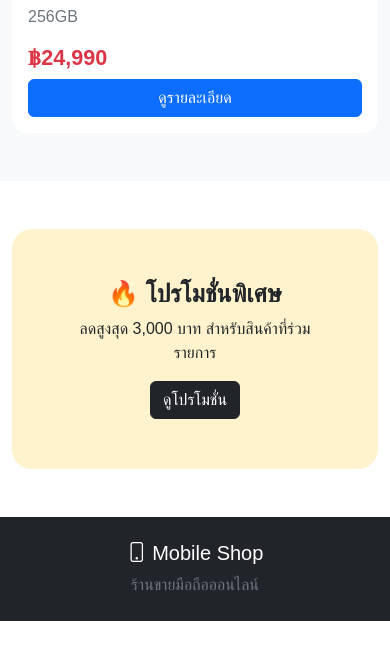
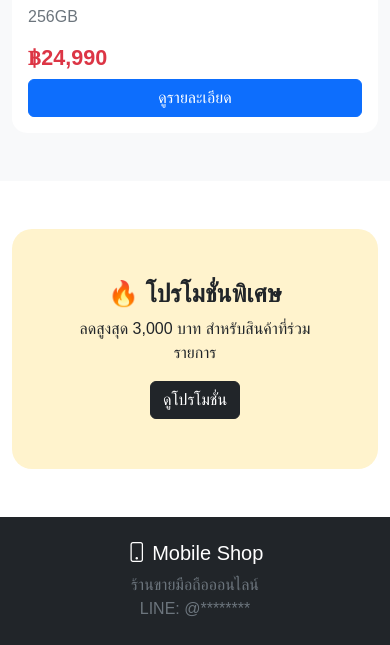
Before and after one commit to moolekkipo-cmd/mobile-shop, a plain HTML site: page index.html in a window 390 px wide. Shown: the part 2868-3513 px from the top of the page. Before the commit the page ends 3489 px from the top, so only its background shows below. Drawn offline with nearby package versions, Linux system fonts and the light colour scheme.

Commit message:
Remove hero phone and add LINE contact

```diff
--- a/index.html
+++ b/index.html
@@ -432,7 +432,7 @@
     </h5>
 
     <p class="text-secondary mb-0">
-        ร้านขายมือถือออนไลน์
+        ร้านขายมือถือออนไลน์<br>LINE: @********
     </p>
 
 </footer>
```
